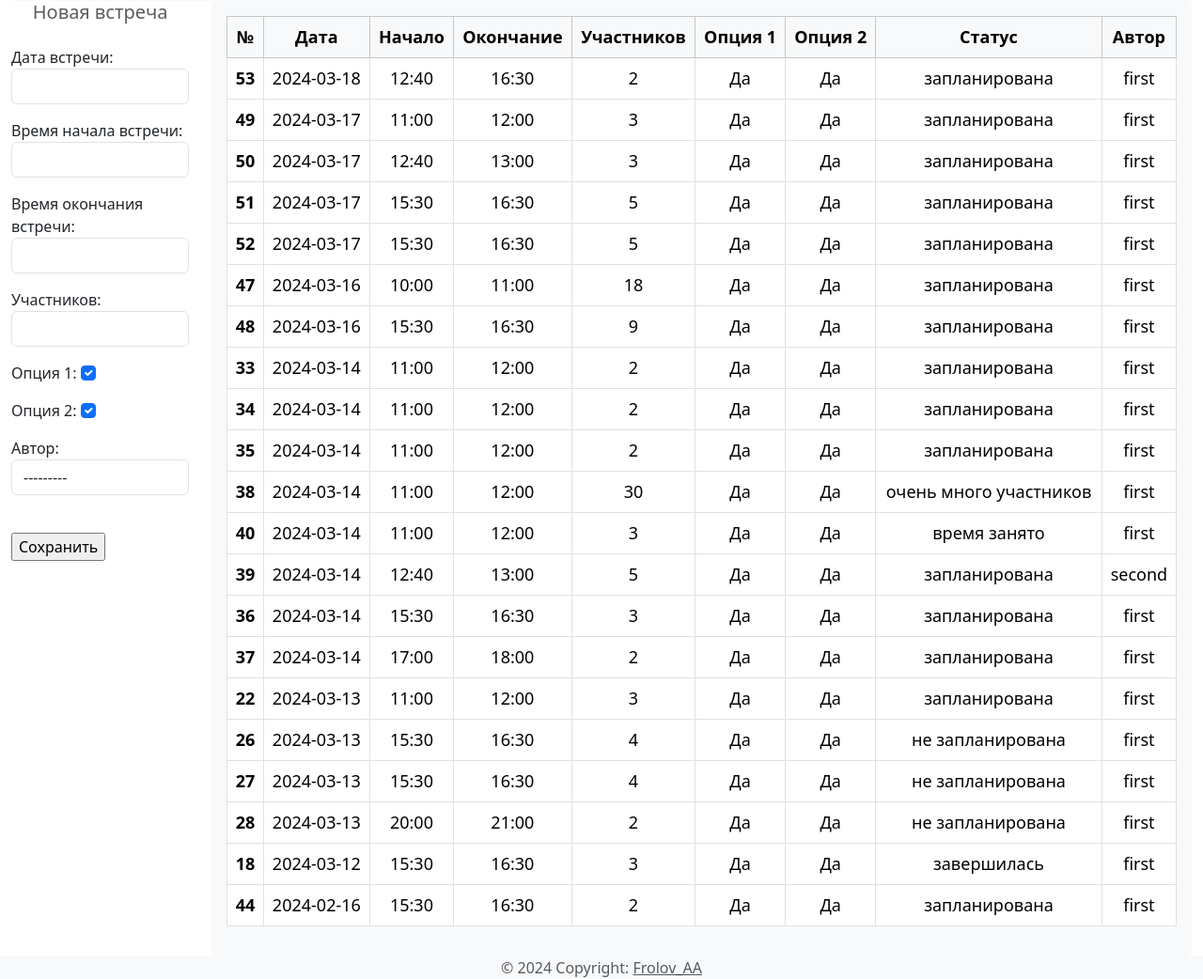
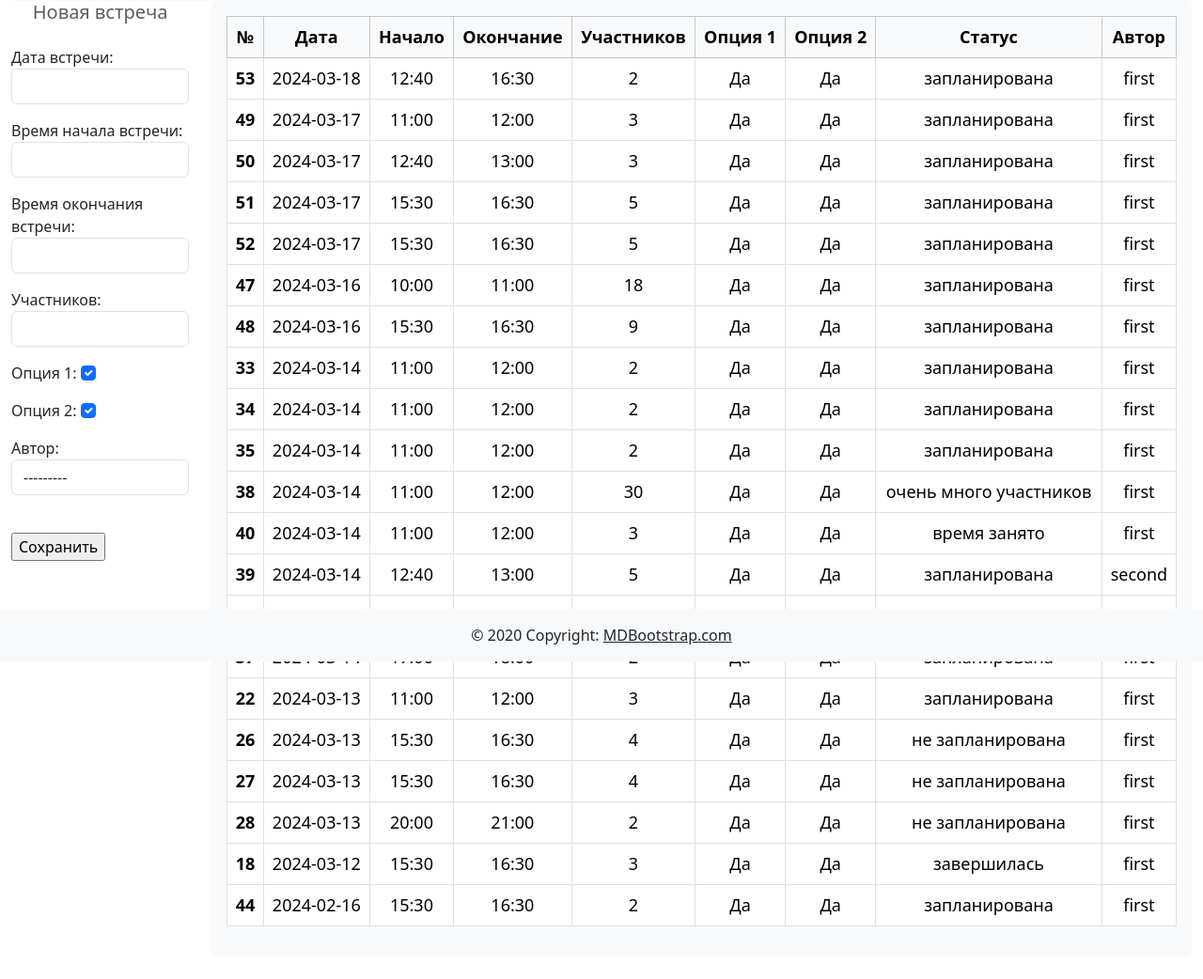
Before and after one commit to frolovhrm/meetsite, a Django app: page / in a window 1280 px wide. Shown: the part 96-1138 px from the top of the page at 94% size. After the commit the page ends 1082 px from the top, so only its background shows below. Run offline with Django 5.2, Linux system fonts and the light colour scheme; data comes from the database, SQL or seed files in the repository; both versions use the stored data as it was after the commit.

Commit message:
исправил футер

```diff
--- a/meetplan/views.py
+++ b/meetplan/views.py
@@ -60,6 +60,7 @@ def meet(request):
     else:
         form = MeetForm()
     meets = Meeting.objects.all().order_by('-date_meet', 'time_start')
+
     context = {
         'meets': meets,
         'form': form
--- a/static/css/styles.css
+++ b/static/css/styles.css
@@ -1,6 +1,17 @@
 body h1 {color: red;}
 body h2 {color: green;}
 body h3 {color: green;}
+
+.footer {
+  position: fixed;
+  text-align: center;
+  left: 0;
+  bottom: 0;
+  width: 100%;
+  height: 60px;
+  color: #e9ecef;
+}
+
 
 .table-light{
     text-align: center;
--- a/templates/inc/footer.html
+++ b/templates/inc/footer.html
@@ -1,6 +1,114 @@
-<footer class="text-lg-start bg-body-tertiary text-muted">
-    <div class="wrapper flex-grow-1 text-center">
-        © 2024 Copyright:
-        <a class="text-reset" href="https://frolovhrm.github.io/resume/">Frolov_AA</a>
-    </div>
+<!--<footer class="text-lg-start bg-body-tertiary text-muted">-->
+<!--    <div class="wrapper flex-grow-1 ">-->
+<!--        © 2024 Copyright:-->
+<!--        <a class="text-reset" href="https://frolovhrm.github.io/resume/">Frolov_AA</a>-->
+<!--    </div>-->
+<!--</footer>-->
+
+<!--  <footer class="footer">-->
+<!--    <div class="container py-3 text-center">-->
+<!--      <span>© 2024 Copyright:-->
+<!--        <a class="text-reset" href="https://frolovhrm.github.io/resume/">Frolov_AA</a></span>-->
+<!--    </div>-->
+<!--  </footer>-->
+
+<footer class="bg-info text-center text-lg-start fixed-bottom">
+<!--  &lt;!&ndash; Grid container &ndash;&gt;-->
+<!--  <div class="container p-4">-->
+<!--    &lt;!&ndash;Grid row&ndash;&gt;-->
+<!--    <div class="row">-->
+<!--      &lt;!&ndash;Grid column&ndash;&gt;-->
+<!--      <div class="col-lg-3 col-md-6 mb-4 mb-md-0">-->
+<!--        <h5 class="text-uppercase">Links</h5>-->
+
+<!--        <ul class="list-unstyled mb-0">-->
+<!--          <li>-->
+<!--            <a href="#!" class="text-dark">Link 1</a>-->
+<!--          </li>-->
+<!--          <li>-->
+<!--            <a href="#!" class="text-dark">Link 2</a>-->
+<!--          </li>-->
+<!--          <li>-->
+<!--            <a href="#!" class="text-dark">Link 3</a>-->
+<!--          </li>-->
+<!--          <li>-->
+<!--            <a href="#!" class="text-dark">Link 4</a>-->
+<!--          </li>-->
+<!--        </ul>-->
+<!--      </div>-->
+<!--      &lt;!&ndash;Grid column&ndash;&gt;-->
+
+<!--      &lt;!&ndash;Grid column&ndash;&gt;-->
+<!--      <div class="col-lg-3 col-md-6 mb-4 mb-md-0">-->
+<!--        <h5 class="text-uppercase mb-0">Links</h5>-->
+
+<!--        <ul class="list-unstyled">-->
+<!--          <li>-->
+<!--            <a href="#!" class="text-dark">Link 1</a>-->
+<!--          </li>-->
+<!--          <li>-->
+<!--            <a href="#!" class="text-dark">Link 2</a>-->
+<!--          </li>-->
+<!--          <li>-->
+<!--            <a href="#!" class="text-dark">Link 3</a>-->
+<!--          </li>-->
+<!--          <li>-->
+<!--            <a href="#!" class="text-dark">Link 4</a>-->
+<!--          </li>-->
+<!--        </ul>-->
+<!--      </div>-->
+<!--      &lt;!&ndash;Grid column&ndash;&gt;-->
+
+<!--      &lt;!&ndash;Grid column&ndash;&gt;-->
+<!--      <div class="col-lg-3 col-md-6 mb-4 mb-md-0">-->
+<!--        <h5 class="text-uppercase">Links</h5>-->
+
+<!--        <ul class="list-unstyled mb-0">-->
+<!--          <li>-->
+<!--            <a href="#!" class="text-dark">Link 1</a>-->
+<!--          </li>-->
+<!--          <li>-->
+<!--            <a href="#!" class="text-dark">Link 2</a>-->
+<!--          </li>-->
+<!--          <li>-->
+<!--            <a href="#!" class="text-dark">Link 3</a>-->
+<!--          </li>-->
+<!--          <li>-->
+<!--            <a href="#!" class="text-dark">Link 4</a>-->
+<!--          </li>-->
+<!--        </ul>-->
+<!--      </div>-->
+<!--      &lt;!&ndash;Grid column&ndash;&gt;-->
+
+<!--      &lt;!&ndash;Grid column&ndash;&gt;-->
+<!--      <div class="col-lg-3 col-md-6 mb-4 mb-md-0">-->
+<!--        <h5 class="text-uppercase mb-0">Links</h5>-->
+
+<!--        <ul class="list-unstyled">-->
+<!--          <li>-->
+<!--            <a href="#!" class="text-dark">Link 1</a>-->
+<!--          </li>-->
+<!--          <li>-->
+<!--            <a href="#!" class="text-dark">Link 2</a>-->
+<!--          </li>-->
+<!--          <li>-->
+<!--            <a href="#!" class="text-dark">Link 3</a>-->
+<!--          </li>-->
+<!--          <li>-->
+<!--            <a href="#!" class="text-dark">Link 4</a>-->
+<!--          </li>-->
+<!--        </ul>-->
+<!--      </div>-->
+<!--      &lt;!&ndash;Grid column&ndash;&gt;-->
+<!--    </div>-->
+<!--    &lt;!&ndash;Grid row&ndash;&gt;-->
+<!--  </div>-->
+<!--  &lt;!&ndash; Grid container &ndash;&gt;-->
+
+  <!-- Copyright -->
+  <div class="text-center p-3" style="background-color: #f8f9fa;">
+    © 2020 Copyright:
+    <a class="text-dark" href="https://mdbootstrap.com/">MDBootstrap.com</a>
+  </div>
+  <!-- Copyright -->
 </footer>
```
Also changed, not shown: db.sqlite3.
